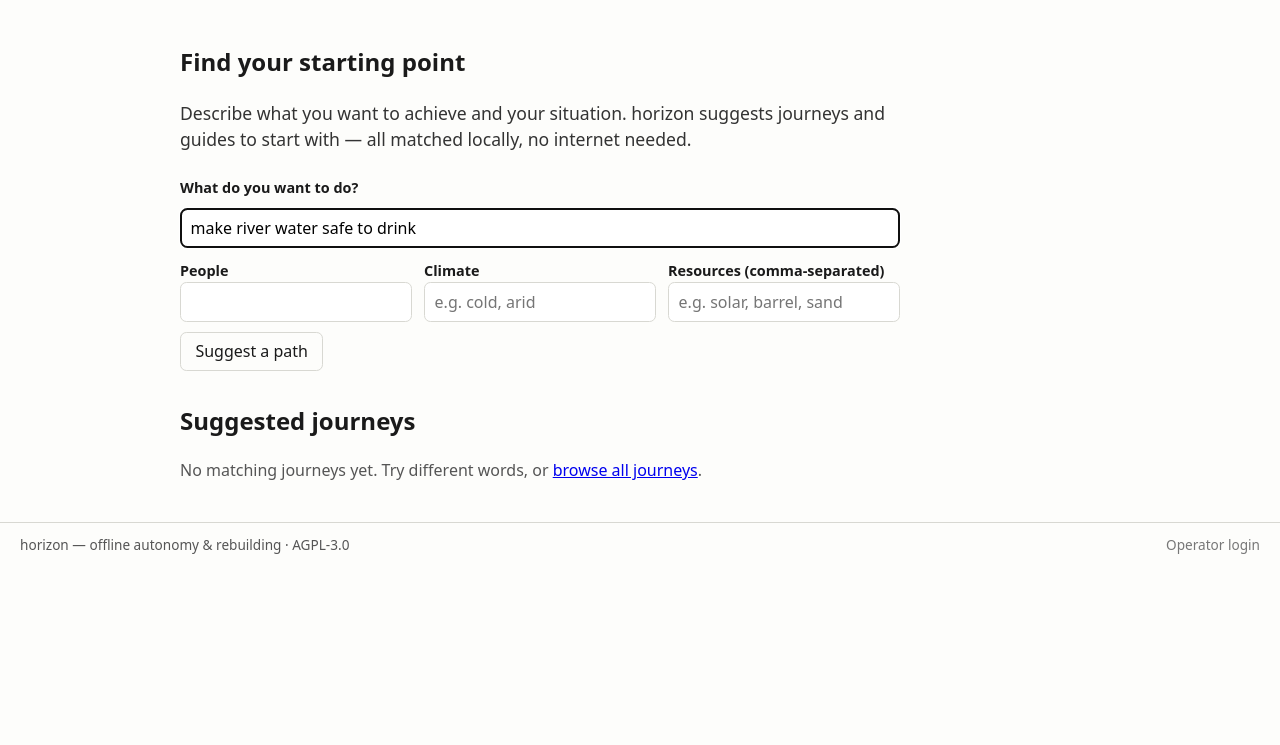
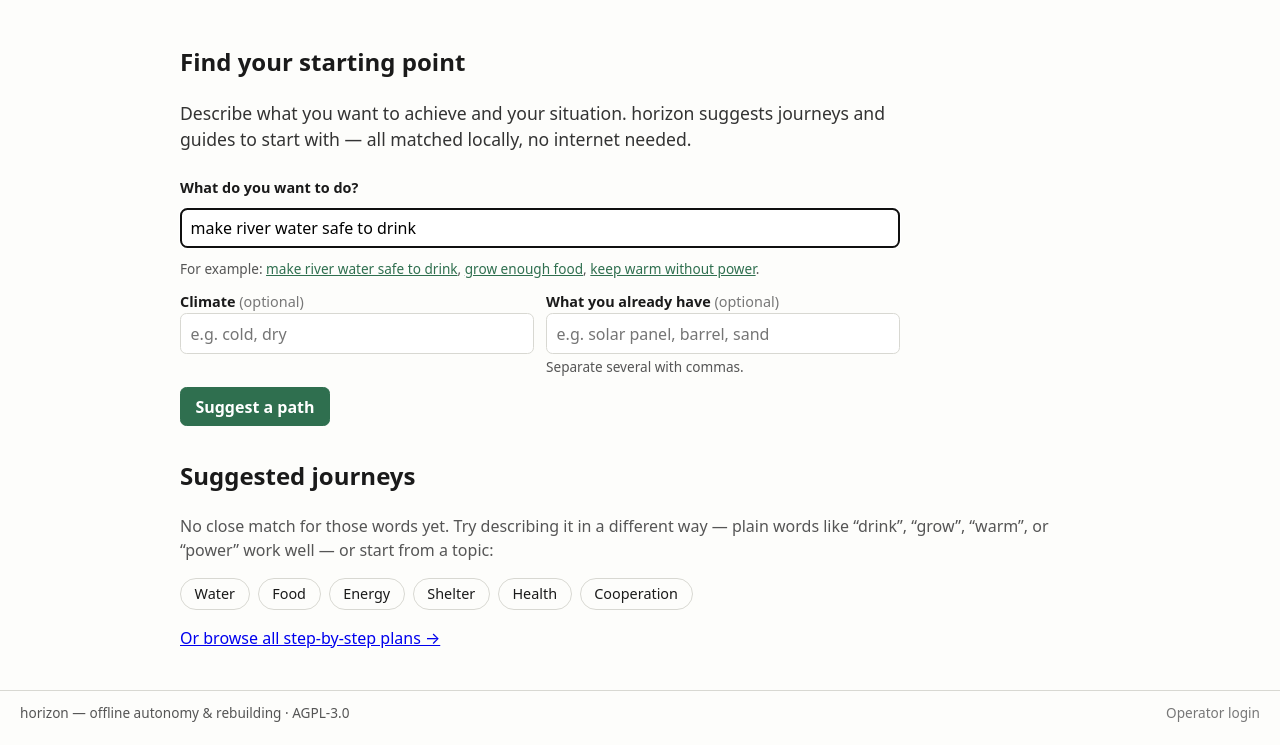
Before and after one commit to richardkfm/horizon, a FastAPI app: a page that uses src/horizon/web/templates/recommend.html in a window 1280 px wide. Shown: the part 55-800 px from the top of the page. Run offline with FastAPI, Linux system fonts and the light colour scheme; parts of the project's set-up code (start-up, migrations or seed data) failed here and were passed over.

Commit message:
Make the recommend form resilient and drop the do-nothing People field
Remove the People input from the scenario form: it never influenced
results, so asking for it eroded trust (the API still accepts people for
contract compatibility). Add clickable example phrasings, mark climate
and resources optional in plain words, and replace the comma-separated
jargon. When nothing matches, the empty state now suggests plainer words
and offers topic chips and a browse-all link instead of a dead end.

Co-Authored-By: Claude Opus 4.8 <noreply@anthropic.com>
Claude-Session: https://claude.ai/code/session_01WqkVRhJbDBttxoshkwEU2T

```diff
--- a/src/horizon/web/routes.py
+++ b/src/horizon/web/routes.py
@@ -238,9 +238,9 @@ def recommend_page(
         "recommend.html",
         {
             "results": results,
+            "categories": CATEGORIES,
             "form": {
                 "goal": goal or "",
-                "people": people or "",
                 "climate": climate or "",
                 "resources": resources or "",
             },
--- a/src/horizon/web/static/app.css
+++ b/src/horizon/web/static/app.css
@@ -284,6 +284,12 @@ body {
 .recommend-form .btn { align-self: start; }
 .recommend-results { margin-top: 2rem; }
 
+.field-hint { font-size: 0.85rem; color: #555; margin: 0.1rem 0 0; }
+.field-hint a { color: var(--accent); }
+.optional { font-weight: 400; color: #777; }
+.empty-suggestions { margin-top: 1rem; }
+.empty-suggestions .filter-bar { margin: 0.75rem 0; }
+
 /* AI assistant */
 .assistant-form {
   display: flex;
--- a/src/horizon/web/templates/recommend.html
+++ b/src/horizon/web/templates/recommend.html
@@ -13,25 +13,28 @@
   <label for="goal">What do you want to do?</label>
   <input type="text" id="goal" name="goal" value="{{ form.goal }}"
          placeholder="e.g. provide safe drinking water for our group" autofocus />
+  <p class="field-hint">
+    For example:
+    <a href="/recommend?goal=make+river+water+safe+to+drink">make river water safe to drink</a>,
+    <a href="/recommend?goal=grow+enough+food+for+my+family">grow enough food</a>,
+    <a href="/recommend?goal=keep+a+shelter+warm+without+power">keep warm without power</a>.
+  </p>
 
   <div class="form-row">
     <div>
-      <label for="people">People</label>
-      <input type="number" id="people" name="people" min="1" value="{{ form.people }}" />
+      <label for="climate">Climate <span class="optional">(optional)</span></label>
+      <input type="text" id="climate" name="climate" value="{{ form.climate }}"
+             placeholder="e.g. cold, dry" />
     </div>
     <div>
-      <label for="climate">Climate</label>
-      <input type="text" id="climate" name="climate" value="{{ form.climate }}"
-             placeholder="e.g. cold, arid" />
-    </div>
-    <div>
-      <label for="resources">Resources (comma-separated)</label>
+      <label for="resources">What you already have <span class="optional">(optional)</span></label>
       <input type="text" id="resources" name="resources" value="{{ form.resources }}"
-             placeholder="e.g. solar, barrel, sand" />
+             placeholder="e.g. solar panel, barrel, sand" />
+      <span class="field-hint">Separate several with commas.</span>
     </div>
   </div>
 
-  <button type="submit" class="btn">Suggest a path</button>
+  <button type="submit" class="btn btn-primary">Suggest a path</button>
 </form>
 
 {% if results is not none %}
@@ -44,10 +47,19 @@
     {% endfor %}
   </ul>
   {% else %}
-  <p class="empty">
-    No matching journeys yet. Try different words, or
-    <a href="/journeys">browse all journeys</a>.
-  </p>
+  <div class="empty-suggestions">
+    <p class="empty">
+      No close match for those words yet. Try describing it in a different way —
+      plain words like “drink”, “grow”, “warm”, or “power” work well — or start
+      from a topic:
+    </p>
+    <nav class="filter-bar" aria-label="Browse by topic">
+      {% for c in categories %}
+      <a class="filter-chip" href="/journeys?category={{ c }}">{{ c }}</a>
+      {% endfor %}
+    </nav>
+    <p><a href="/journeys">Or browse all step-by-step plans →</a></p>
+  </div>
   {% endif %}
 
   {% if results.guides %}
```
